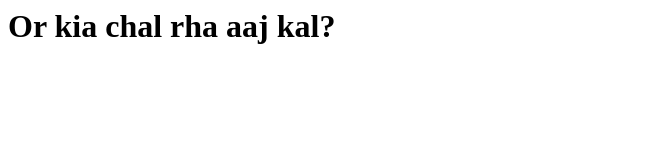
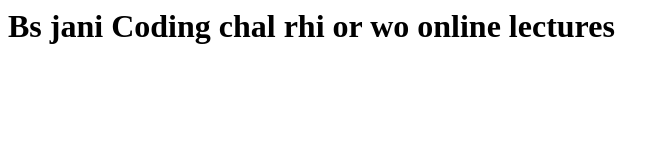
Before and after one commit to Gamer-Abdullah-99/Boot-Camp, a plain HTML site: page index.html in a window 1280 px wide. Shown: the whole page, without its empty margins (0-669 px from the left). Drawn offline with Linux system fonts and the light colour scheme.

Commit message:
Update index.html

```diff
--- a/index.html
+++ b/index.html
@@ -4,6 +4,6 @@
         <title>boot Camp</title>
     </head>
     <body>
-        <h1>Or kia chal rha aaj kal?</h1>
+        <h1>Bs jani Coding chal rhi or wo online lectures</h1>
     </body>
 </html>
```
